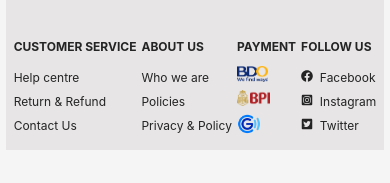
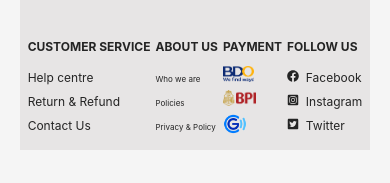
Before and after one commit to RamonSanGabriel/cheeky-chick-shop, a React (Vite) app in the folder client/: page / in a window 390 px wide. Shown: the part 162-345 px from the top of the page. Built offline with nearby package versions, Linux system fonts and the light colour scheme; no server answers.

Commit message:
media query

```diff
--- a/client/src/components/Information/About/About.module.css
+++ b/client/src/components/Information/About/About.module.css
@@ -10,4 +10,10 @@ span {
   &:hover p {
     color: hsl(10, 85%, 55%);
   }
+  & p,
+  h6 {
+    @media (width < 767px) {
+      font-size: 0.5rem;
+    }
+  }
 }
```
